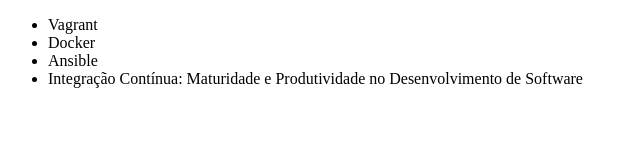
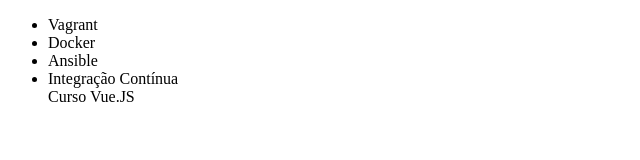
Before and after one commit to eduardonowa/aluragit2, a plain HTML site: page index.html in a window 1280 px wide. Shown: the whole page, without its empty margins (0-640 px from the left). Drawn offline with Linux system fonts and the light colour scheme.

Commit message:
Adicionando o cuirso vue.js

```diff
--- a/index.html
+++ b/index.html
@@ -11,7 +11,8 @@
         <li>Vagrant</li>
         <li>Docker</li>
         <li>Ansible</li>
-        <li>Integração Contínua: Maturidade e Produtividade no Desenvolvimento de Software</li>
+        <li>Integração Contínua</li>
+        <l1>Curso Vue.JS</l1>
     </ul>
 </body>
 </html>
```
